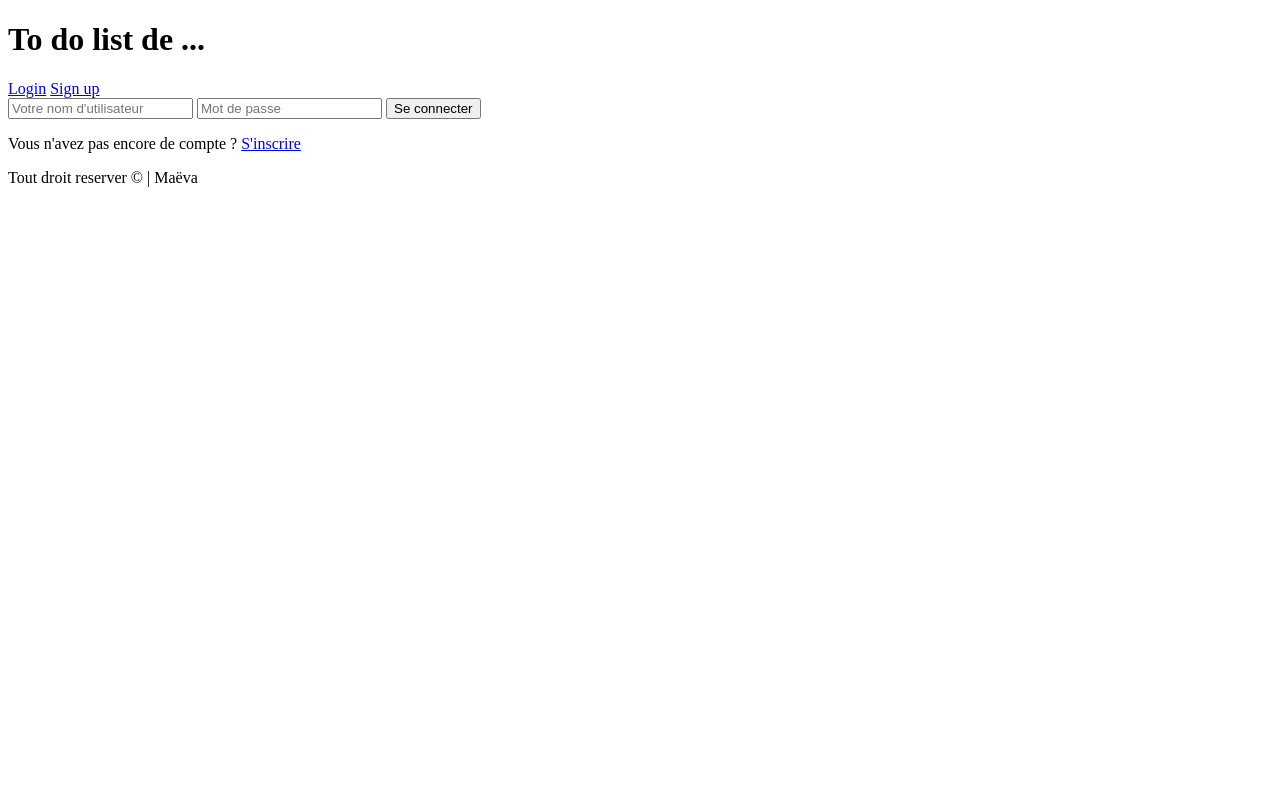
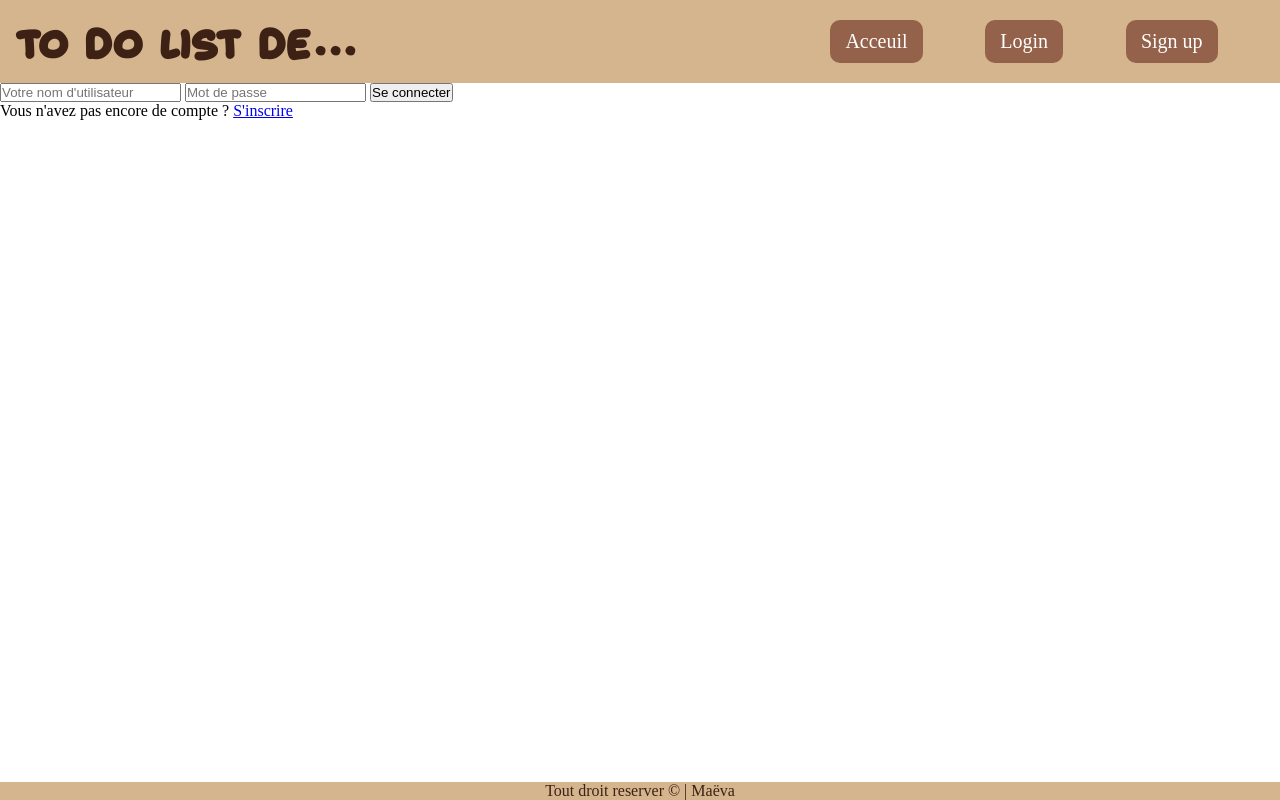
Before and after one commit to Maeva944/to_do_list, a PHP site: page /login.php in a window 1280 px wide. Run offline with PHP 8.4, Linux system fonts and the light colour scheme.

Commit message:
Style css du header et footer fait

```diff
--- a/asset/css/style.css
+++ b/asset/css/style.css
@@ -0,0 +1,67 @@
+:root{
+    --textcolor : #333;
+    --beige : #d5b58e;
+    --bronw : #5d3a29;
+    --brown2 : #94614b;
+    --bronw3 : #3d2114;
+}
+
+*{
+    padding: 0;
+    margin: 0;
+}
+
+@font-face {
+    font-family: 'ToJapan';
+    src: url(../font/To\ Japan.otf);
+}
+
+/*Style du header*/
+
+header{
+    display: flex;
+    flex-wrap: wrap;
+    padding: 1% 0;
+    background-color: var(--beige);
+}
+
+header h1{
+    font-family: 'ToJapan';
+    color: var(--bronw3);
+    width: 59%;
+    padding-left: 1%;
+}
+
+header nav{
+    width: 40%;
+    display: flex;
+    flex-wrap: wrap;
+    justify-content: space-evenly;
+    align-items: center;
+}
+
+header nav a{
+    font-size: 15pt;
+    text-decoration: none;
+    color: #fff;
+    padding: 2% 3%;
+    background-color: var(--brown2);
+    border-radius: 10px;
+}
+
+/*Style body*/
+
+
+
+/*Style du footer*/
+
+footer{
+    display: flex;
+    flex-wrap: wrap;
+    justify-content: center;
+    background-color: var(--beige);
+    color: var(--bronw3);
+    position: absolute;
+    bottom: 0;
+    width: 100%;
+}
--- a/vue/footer.php
+++ b/vue/footer.php
@@ -1,3 +1,6 @@
+<?php
+require_once('header.php');
+?>
 <footer>
     <p>Tout droit reserver &copy; | Maëva </p>
 </footer>
--- a/vue/header.php
+++ b/vue/header.php
@@ -3,11 +3,13 @@
 <head>
     <meta charset="UTF-8">
     <meta name="viewport" content="width=device-width, initial-scale=1.0">
+    <link href="../asset/css/style.css?v=<?= time(); ?>" rel="stylesheet">
     <title>To Do List</title>
 </head>
 <header>
-    <h1>To do list de ...</h1>
+    <h1>To do list de...</h1>
     <nav>
+        <a href="index.php">Acceuil</a>
         <a href="login.php">Login</a>
         <a href="register.php">Sign up</a>
     </nav>
--- a/vue/login.php
+++ b/vue/login.php
@@ -6,6 +6,23 @@ require_once('../bdd/Database.php');
 
 $database = new Database;
 $pdo = $database->pdo;
+
+if ($_SERVER['REQUEST_METHOD'] == 'POST'){
+    $username = htmlspecialchars($_POST['username']);
+    $password = htmlspecialchars($_POST['password']);
+
+    if (empty($username) || empty($password)) {
+        $error = "Veuillez remplir tous les champs.";
+    }else {
+        $stmp = $pdo->prepare('SELECT * FROM users WHERE username = :username');
+        $stmp->execute(['username' => $username]);
+        $user = $stmp->fetch();
+
+        if ($user && password_verify($password, $user ['password'])){
+
+        }
+    }
+}
 
 ?>
 
```
Also changed, not shown: asset/font/To Japan.otf (added).
